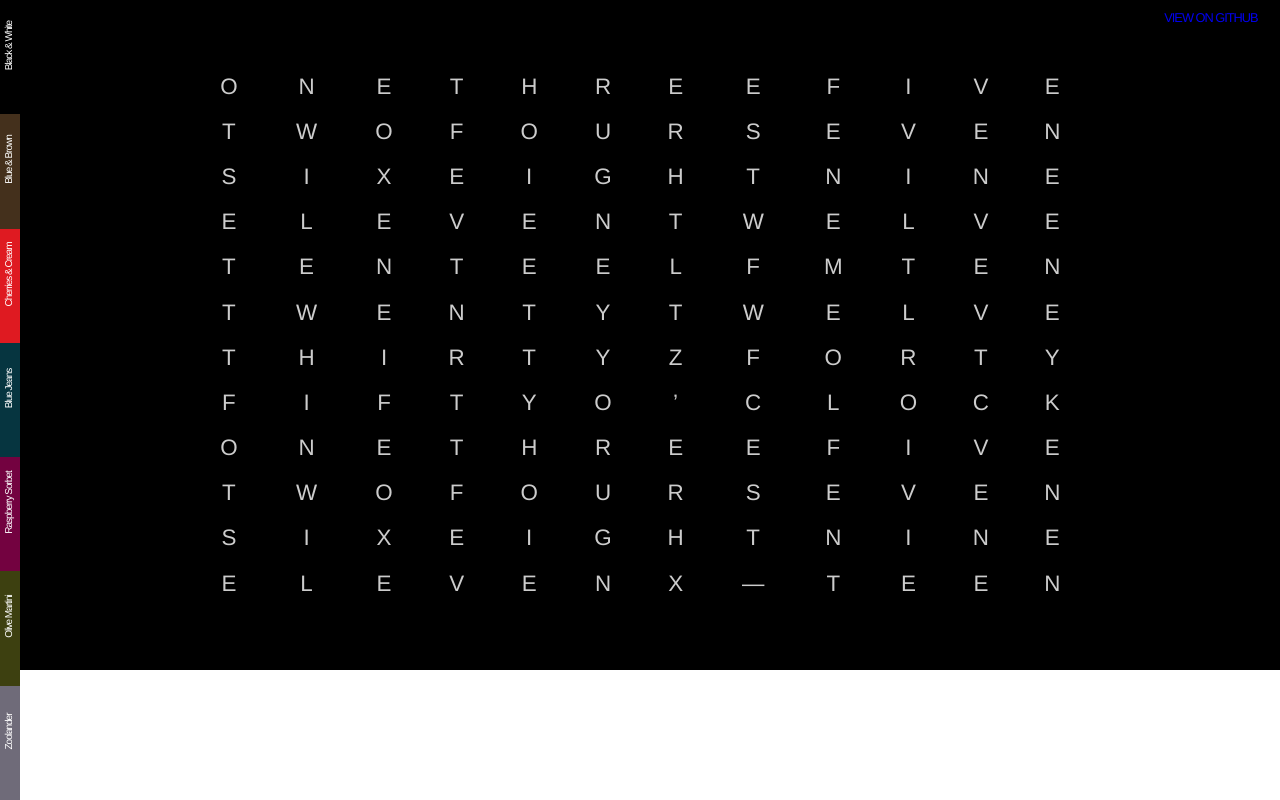
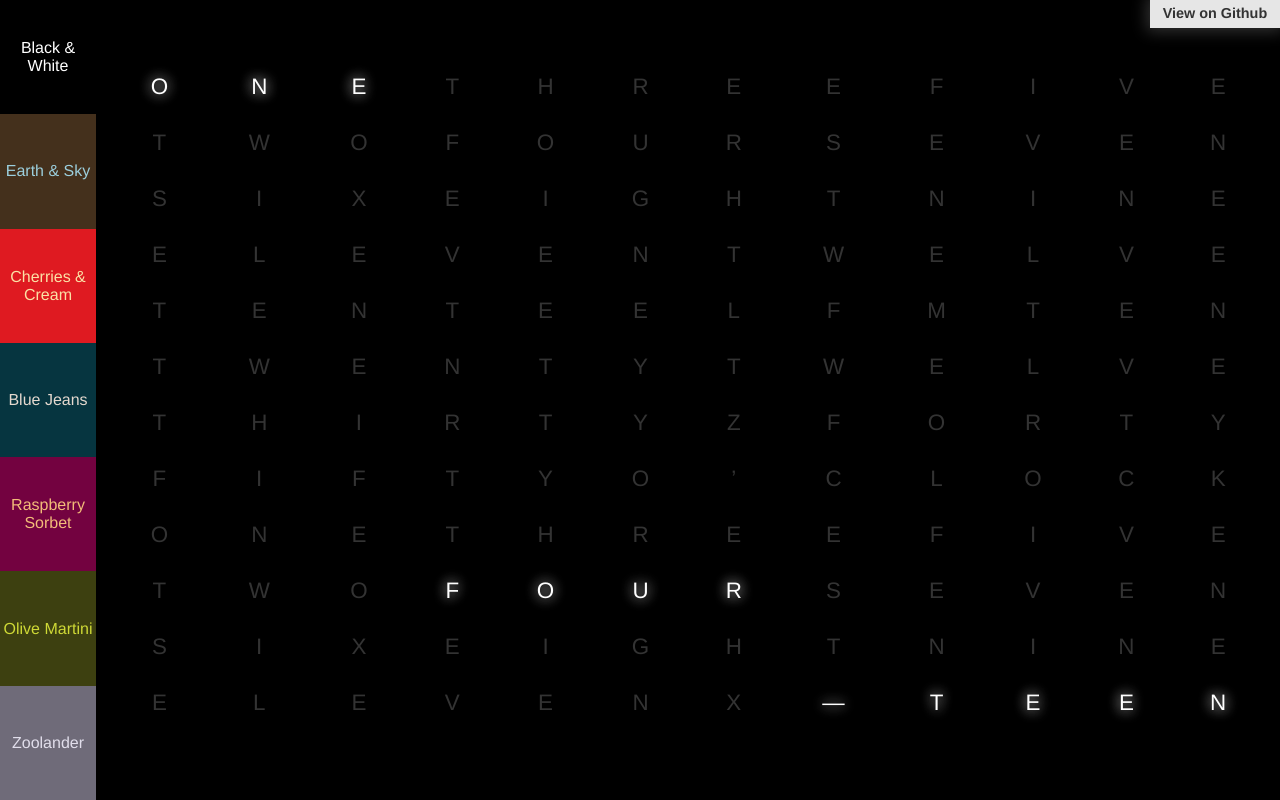
Before and after one commit to f1337/wordclock, a plain HTML site: page index.html in a window 1280 px wide. Drawn offline with nearby package versions, Linux system fonts and the light colour scheme; a script that the page names is missing.

Commit message:
Hacked about Jesse's style changes.

```diff
--- a/clock.css
+++ b/clock.css
@@ -13,13 +13,16 @@ html
 {
     font-family: Helvetica, Arial, _sans;
     font-size: 100%;
+	height: 100%;
 }
 
 body
 {
+    background-color: #000;
+    color: #ccc;
+	height: 100%;
     margin: 0;
     padding: 0;
-    background-color: #fff;
 }
 
 a
@@ -27,25 +30,29 @@ a
     text-decoration: none;
 }
 
+a:link, a:visited, a:hover, a:active
+{
+    color: inherit;
+}
+
 header
 {
-    margin-right: 1rem;
+    margin: 0;
+    padding: 0;
     position: absolute;
     right: 0;
-    top: .5em;
+    top: 0.3rem;
     text-align: center;
 }
 
-header a {
-    -webkit-border-radius: 3px;
-    -moz-border-radius: 3px;
-    border-radius: 3px;
-    text-decoration: none;
-    padding: .1em .5em;
-    text-transform: uppercase;
-    letter-spacing: -1px;
-    font-weight: 400;
-    font-size: .8rem;
+header a
+{
+    background-color: rgba(255, 255, 255, 0.9);
+    font-size: .9rem;
+    font-weight: bold;
+    margin: 0;
+    padding: .4rem 0.8rem;
+    -webkit-box-shadow: 0 0 1rem 0.2rem rgba(255, 255, 255, 0.2);
 }
 
 
@@ -59,39 +66,24 @@ nav
     left: 0;
     height: 100%;
     display: table;
-    width: 1.25rem;
+    width: 6rem;
 }
 
-nav a
+nav > a
 {
-    border-right: 1px solid rgba(255,255,255,.5);
     display: table-row;
-    direction: ltr;
-    text-indent: -999em;
     overflow: hidden;
+    text-align: center;
     font-size: 0;
-    width: 10px;
-    position: relative;
+    height: 4rem;
 }
 
-nav a:after {
+nav > a:after
+{
     content: attr(title);
-    font-size: 10px;
-    color: white;
-    position: absolute;
-    width: 100px;
-    letter-spacing: -1px;
-    -moz-transform: rotate(-90deg);
-    -webkit-transform: rotate(-90deg);
-    -o-transform: rotate(-90deg);
-    -ms-transform: rotate(-90deg);
-    transform: rotate(-90deg);
-    /* filter: progid:DXImageTransform.Microsoft.BasicImage(rotation=3); */
-    width: 1rem;
-    left: 0;
-    text-align: center;
-    text-indent: -5rem;
-
+    font-size: 1rem;
+    display: table-cell;
+    vertical-align: middle;
 }
 
 /*
@@ -100,18 +92,17 @@ Styles for the clock itself
 
 #WordClock
 {
-    background-color: #000;
-    color: #ccc;
     display: table;
     margin: auto;
+    height: 100%;
     width: 100%;
-    padding: 5% 15%;
+    padding: 5% 1rem 5% 7rem;
     vertical-align: middle;
 }
 
 #WordClock > section
 {
-    display:table-row;
+    display: table-row;
 }
 
 #WordClock > section > div
@@ -120,11 +111,9 @@ Styles for the clock itself
     font-size: 1.4rem;
     padding: 0.6rem;
     text-align: center;
-    /* width: 1.4rem; */
 }
 
 #WordClock .on
 {
     color: #fff;
-/*    text-shadow: 0 0 0.8rem #666, 0 0 0.2rem #666, 0 0 0.2rem #999;*/ /* 6710886, 10066329: 0.4, 0.6 */
 }
--- a/clock.js
+++ b/clock.js
@@ -5,11 +5,10 @@ function Klock (clockSelector, clickSelector)
     this.intervalToken = null;
     this.offColor = '#333';
     this.onColor = '#fff';
+    this.textShadow = '';
 
     // find the clock on the page
-    this.clock = $(clockSelector);
-    //to style the github link
-    this.gitLink = $('header a');
+    this.clock = $('body');
 
     // if clickSelector defined, setup the click hijack
     if ( clickSelector )
@@ -145,6 +144,8 @@ Klock.prototype.highlightElementsAtIndices = function (indices)
         var child = row.children("*:nth-child(" + i + ")");
         this.activeNodes.push(child);
         child.css('color', this.onColor);
+        // double text-shadow, using off & on colors:
+        child.css('text-shadow', this.textShadow);
         child.addClass("on");
     }
 };
@@ -153,16 +154,13 @@ Klock.prototype.highlightElementsAtIndices = function (indices)
 
 Klock.prototype.updateStyle = function ()
 {
+    // double text-shadow, using off & on colors:
+    this.textShadow = '0 0 0.8rem ' + this.offColor + ', 0 0 0.8rem ' + this.onColor;
+
     this.clock.css({
        'background-color': this.backgroundColor,
        'color': this.offColor
-       // 'text-shadow': '0 1px 1px '+this.onColor+''
     });
-    this.gitLink.css({
-       'color': this.onColor,
-       'border':'1px solid '+this.onColor+'',
-       '-webkit-box-shadow': '0 0 5px 1px '+this.offColor+''
-     });
 };
 
 
@@ -194,6 +192,7 @@ Klock.prototype.updateTime = function ()
     {
         var node = this.activeNodes.shift();
         node.css('color', '');
+        node.css('text-shadow', '');
         node.removeClass("on");
     }
 
@@ -258,12 +257,5 @@ var myWordClock = null;
 $(function ()
 {
     myWordClock = new Klock('#WordClock');
-    myWordClock.clickJackAllTheThings('a');
-
-    var klockHeight = $(window).height() + 'px';
-    $('#WordClock').css('height', klockHeight);
-    $('nav a:after').each(function(){
-      var color = $(this).parent.attr('data-off-color');
-      $(this).css('color', color);
-    });
+    myWordClock.clickJackAllTheThings('nav > a');
 });
--- a/index.html
+++ b/index.html
@@ -4,12 +4,13 @@
 	<meta charset="utf-8" />
 	<title>Word Clock</title>
 	<link rel="stylesheet" href="clock.css" type="text/css" media="screen" charset="utf-8" />
+    <!--  -->
+    <!--
+    Feel free to use Zepto or jqMobi instead of jQuery:
     <script type="text/javascript" src="http://cdn.jqmobi.com/1.11/jq.mobi.min.js"></script>
-    <!--
-    Feel free to use Zepto or jQuery instead of jqMobi:
     <script type="text/javascript" src="http://cdnjs.cloudflare.com/ajax/libs/zepto/1.0rc1/zepto.min.js"></script>
+    -->
     <script type="text/javascript" src="http://ajax.googleapis.com/ajax/libs/jquery/1.8.3/jquery.min.js"></script>
-    -->
     <script type="text/javascript" src="clock.js"></script>
 </head>
 
@@ -28,7 +29,7 @@
         -->
         <a href="#black" style="background-color: #000; color: #fff" data-off-color="#333" title="Black &amp; White">Black &amp; White</a>
         <!-- https://kuler.adobe.com/#themeID/54394, modified off color from 57V (on HSV) to 37V -->
-        <a href="#brown" style="background-color: #44301C; color: #9CCFDD" data-off-color="#5E5043" title="Blue &amp; Brown">Blue &amp; Brown</a>
+        <a href="#brown" style="background-color: #44301C; color: #9CCFDD" data-off-color="#5E5043" title="Earth &amp; Sky">Earth &amp; Sky</a>
         <!-- https://kuler.adobe.com/#themeID/332913 -->
         <a href="#red" style="background-color: #DF1A21; color: #FBE1A6" data-off-color="#FB6B58" title="Cherries &amp; Cream">Cherries &amp; Cream</a>
         <!-- https://kuler.adobe.com/#themeID/2111717 -->
```
Also changed, not shown: 1 other file.
